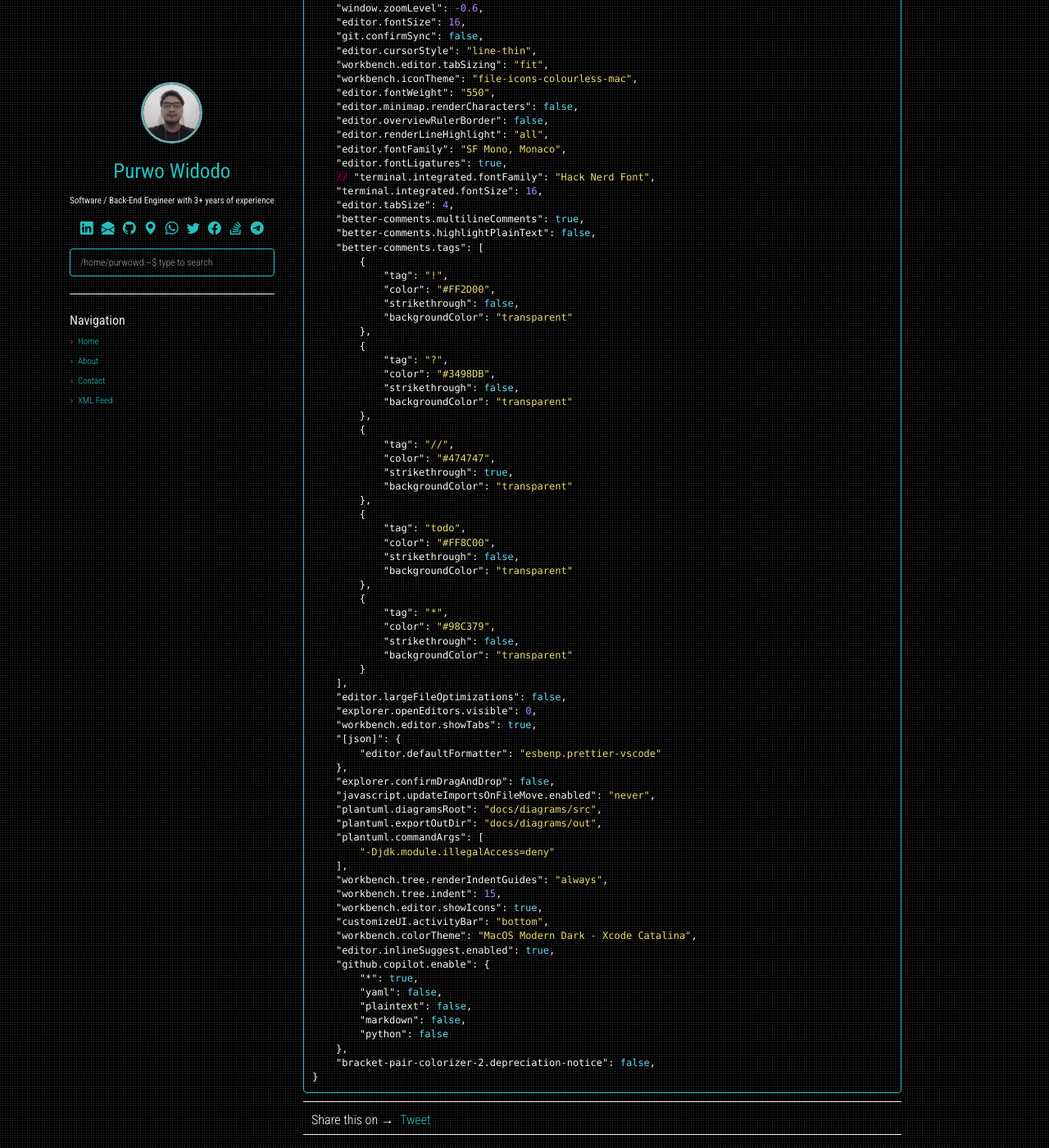
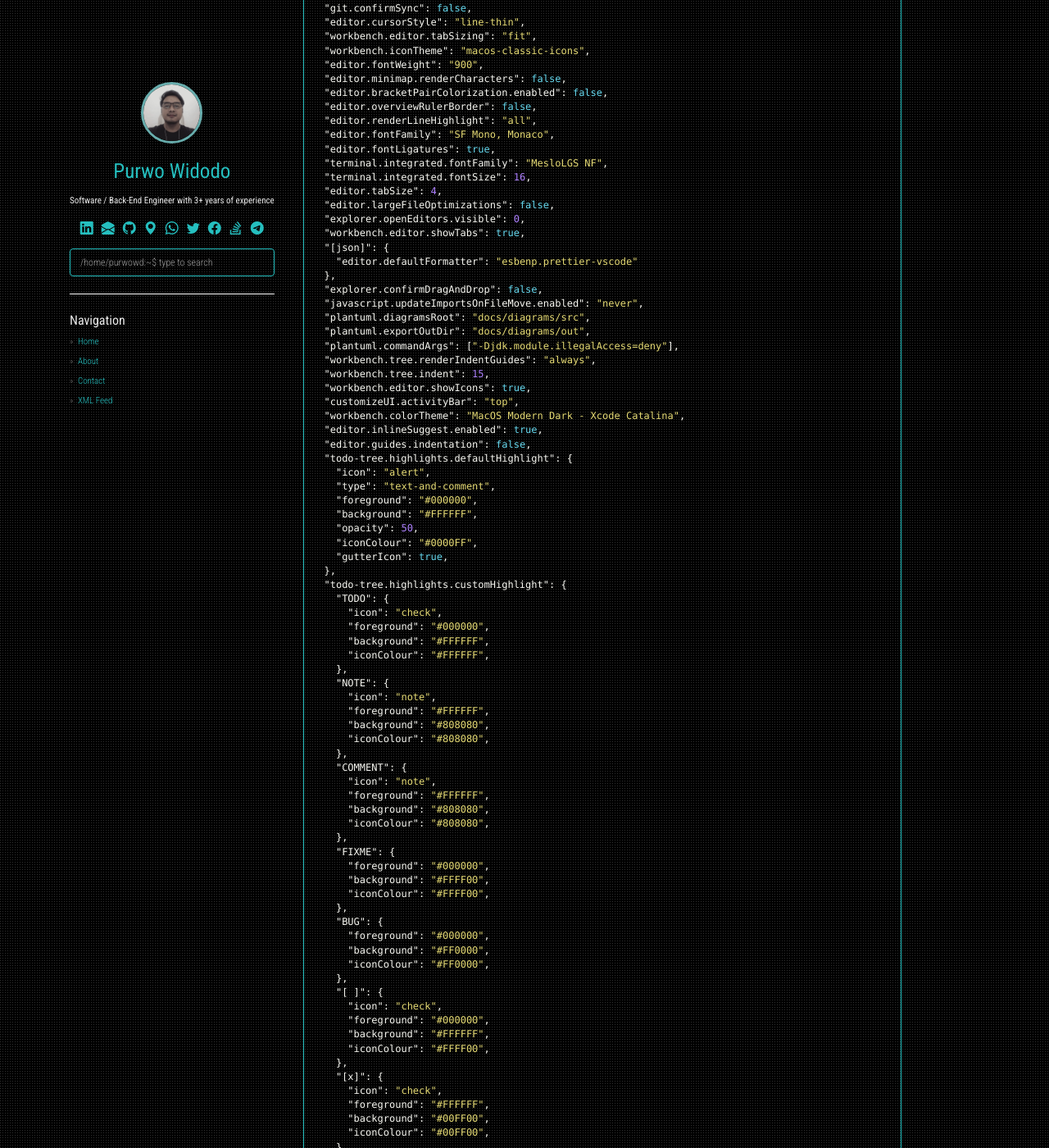
Before and after one commit to purwowd/purwowd.github.io, a Jekyll site: the page built from _posts/2022-02-28-my-default-settings-vscode-for-developments.md, in a window 1280 px wide and 1400 px high, scrolled down 452 px. Shown: the whole window at 82% size. Built offline with Jekyll 4.4.1, drawn with Linux system fonts in a browser that asks for light colours; nearby versions of some CDN libraries; comment, search, counter and statistics services are not loaded; some of the changed text lies outside the part shown.

Commit message:
Update 2022-02-28-my-default-settings-vscode-for-developments.md

```diff
--- a/_posts/2022-02-28-my-default-settings-vscode-for-developments.md
+++ b/_posts/2022-02-28-my-default-settings-vscode-for-developments.md
@@ -10,99 +10,134 @@
 
 {% highlight json %}
 {
-    // "customizeUI.font.regular": "Droid Sans Mono",
-    // "customizeUI.titleBar": "inline",
-    "files.insertFinalNewline": true,
-    "vsicons.dontShowNewVersionMessage": true,
-    "window.titleBarStyle": "native",
+  "files.insertFinalNewline": true,
+  "vsicons.dontShowNewVersionMessage": true,
+  "window.titleBarStyle": "native",
 
-    "customizeUI.fontSizeMap": {
-        "13px": "15px",
-        "12px": "14px",
-        "tab-title": "17px",
-        "monospace": "15px",
+  "customizeUI.fontSizeMap": {
+    "13px": "15px",
+    "12px": "14px",
+    "tab-title": "17px",
+    "monospace": "15px"
+  },
+  "customizeUI.listRowHeight": 23,
+  "customizeUI.font.monospace": "SF Mono",
+  "customizeUI.stylesheet": {
+    ".search-view .search-widgets-container": "padding-top: 0px !important",
+    ".suggest-input-container": "padding: 3px 4px 3px !important;"
+  },
+  "window.zoomLevel": -0.5,
+  "editor.fontSize": 17,
+  "git.confirmSync": false,
+  "editor.cursorStyle": "line-thin",
+  "workbench.editor.tabSizing": "fit",
+  "workbench.iconTheme": "macos-classic-icons",
+  "editor.fontWeight": "900",
+  "editor.minimap.renderCharacters": false,
+  "editor.bracketPairColorization.enabled": false,
+  "editor.overviewRulerBorder": false,
+  "editor.renderLineHighlight": "all",
+  "editor.fontFamily": "SF Mono, Monaco",
+  "editor.fontLigatures": true,
+  "terminal.integrated.fontFamily": "MesloLGS NF",
+  "terminal.integrated.fontSize": 16,
+  "editor.tabSize": 4,
+  "editor.largeFileOptimizations": false,
+  "explorer.openEditors.visible": 0,
+  "workbench.editor.showTabs": true,
+  "[json]": {
+    "editor.defaultFormatter": "esbenp.prettier-vscode"
+  },
+  "explorer.confirmDragAndDrop": false,
+  "javascript.updateImportsOnFileMove.enabled": "never",
+  "plantuml.diagramsRoot": "docs/diagrams/src",
+  "plantuml.exportOutDir": "docs/diagrams/out",
+  "plantuml.commandArgs": ["-Djdk.module.illegalAccess=deny"],
+  "workbench.tree.renderIndentGuides": "always",
+  "workbench.tree.indent": 15,
+  "workbench.editor.showIcons": true,
+  "customizeUI.activityBar": "top",
+  "workbench.colorTheme": "MacOS Modern Dark - Xcode Catalina",
+  "editor.inlineSuggest.enabled": true,
+  "editor.guides.indentation": false,
+  "todo-tree.highlights.defaultHighlight": {
+    "icon": "alert",
+    "type": "text-and-comment",
+    "foreground": "#000000",
+    "background": "#FFFFFF",
+    "opacity": 50,
+    "iconColour": "#0000FF",
+    "gutterIcon": true,
+  },
+  "todo-tree.highlights.customHighlight": {
+    "TODO": {
+      "icon": "check",
+      "foreground": "#000000",
+      "background": "#FFFFFF",
+      "iconColour": "#FFFFFF",
     },
-    "customizeUI.listRowHeight": 23,
-    "customizeUI.font.monospace": "SF Mono",
-    "customizeUI.stylesheet": {
-        ".search-view .search-widgets-container": "padding-top: 0px !important",
-        ".suggest-input-container": "padding: 3px 4px 3px !important;"
+    "NOTE": {
+      "icon": "note",
+      "foreground": "#FFFFFF",
+      "background": "#808080",
+      "iconColour": "#808080",
     },
-    "window.zoomLevel": -0.6,
-    "editor.fontSize": 16,
-    "git.confirmSync": false,
-    "editor.cursorStyle": "line-thin",
-    "workbench.editor.tabSizing": "fit",
-    "workbench.iconTheme": "file-icons-colourless-mac",
-    "editor.fontWeight": "550",
-    "editor.minimap.renderCharacters": false,
-    "editor.overviewRulerBorder": false,
-    "editor.renderLineHighlight": "all",
-    "editor.fontFamily": "SF Mono, Monaco",
-    "editor.fontLigatures": true,
-    // "terminal.integrated.fontFamily": "Hack Nerd Font",
-    "terminal.integrated.fontSize": 16,
-    "editor.tabSize": 4,
-    "better-comments.multilineComments": true,
-    "better-comments.highlightPlainText": false,
-    "better-comments.tags": [
-        {
-            "tag": "!",
-            "color": "#FF2D00",
-            "strikethrough": false,
-            "backgroundColor": "transparent"
-        },
-        {
-            "tag": "?",
-            "color": "#3498DB",
-            "strikethrough": false,
-            "backgroundColor": "transparent"
-        },
-        {
-            "tag": "//",
-            "color": "#474747",
-            "strikethrough": true,
-            "backgroundColor": "transparent"
-        },
-        {
-            "tag": "todo",
-            "color": "#FF8C00",
-            "strikethrough": false,
-            "backgroundColor": "transparent"
-        },
-        {
-            "tag": "*",
-            "color": "#98C379",
-            "strikethrough": false,
-            "backgroundColor": "transparent"
-        }
-    ],
-    "editor.largeFileOptimizations": false,
-    "explorer.openEditors.visible": 0,
-    "workbench.editor.showTabs": true,
-    "[json]": {
-        "editor.defaultFormatter": "esbenp.prettier-vscode"
+    "COMMENT": {
+      "icon": "note",
+      "foreground": "#FFFFFF",
+      "background": "#808080",
+      "iconColour": "#808080",
     },
-    "explorer.confirmDragAndDrop": false,
-    "javascript.updateImportsOnFileMove.enabled": "never",
-    "plantuml.diagramsRoot": "docs/diagrams/src",
-    "plantuml.exportOutDir": "docs/diagrams/out",
-    "plantuml.commandArgs": [
-        "-Djdk.module.illegalAccess=deny"
-    ],
-    "workbench.tree.renderIndentGuides": "always",
-    "workbench.tree.indent": 15,
-    "workbench.editor.showIcons": true,
-    "customizeUI.activityBar": "bottom",
-    "workbench.colorTheme": "MacOS Modern Dark - Xcode Catalina",
-    "editor.inlineSuggest.enabled": true,
-    "github.copilot.enable": {
-        "*": true,
-        "yaml": false,
-        "plaintext": false,
-        "markdown": false,
-        "python": false
+    "FIXME": {
+      "foreground": "#000000",
+      "background": "#FFFF00",
+      "iconColour": "#FFFF00",
     },
-    "bracket-pair-colorizer-2.depreciation-notice": false,
+    "BUG": {
+      "foreground": "#000000",
+      "background": "#FF0000",
+      "iconColour": "#FF0000",
+    },
+    "[ ]": {
+      "icon": "check",
+      "foreground": "#000000",
+      "background": "#FFFFFF",
+      "iconColour": "#FFFF00",
+    },
+    "[x]": {
+      "icon": "check",
+      "foreground": "#FFFFFF",
+      "background": "#00FF00",
+      "iconColour": "#00FF00",
+    }
+  },
+  "todo-tree.general.tags": [
+    "BUG",
+    "HACK",
+    "FIXME",
+    "TODO",
+    "NOTE",
+    "COMMENT",
+    "[ ]",
+    "[x]"
+  ],
+  "todo-tree.regex.regex": "(//|#|<!--|;|/\\*|^|^\\s*(-|\\d+.))\\s*($TAGS).*(\\n\\s*//\\s{2,}.*)*",
+  "[html]": {
+    "editor.defaultFormatter": "HookyQR.beautify"
+  },
+  "[css]": {
+    "editor.defaultFormatter": "HookyQR.beautify"
+  },
+  "[django-html]": {
+    "editor.defaultFormatter": "esbenp.prettier-vscode",
+    "editor.quickSuggestions": {
+      "other": true,
+      "comments": true,
+      "strings": true
+    }
+  },
+  "[jsonc]": {
+    "editor.defaultFormatter": "HookyQR.beautify"
+  },
 }
 {% endhighlight %}
```
